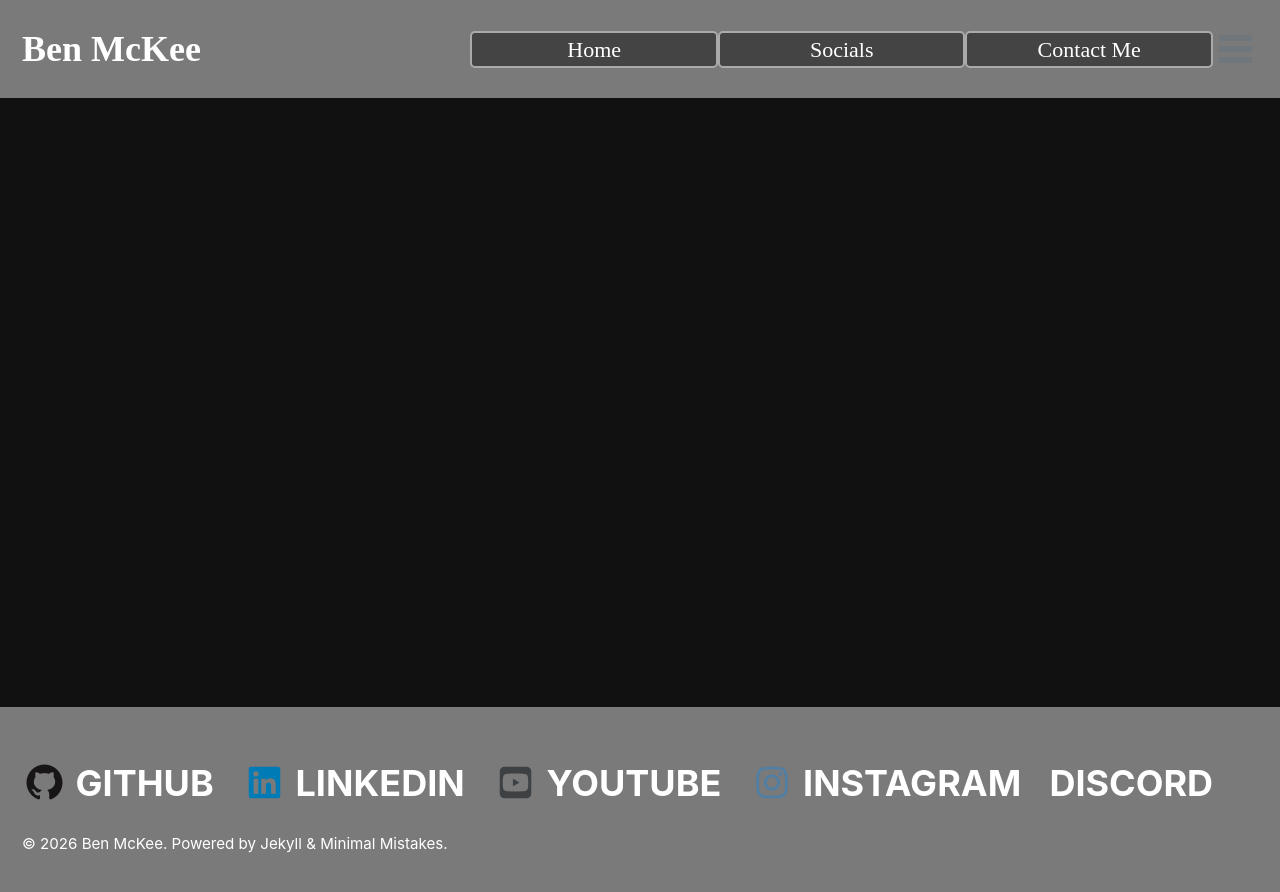
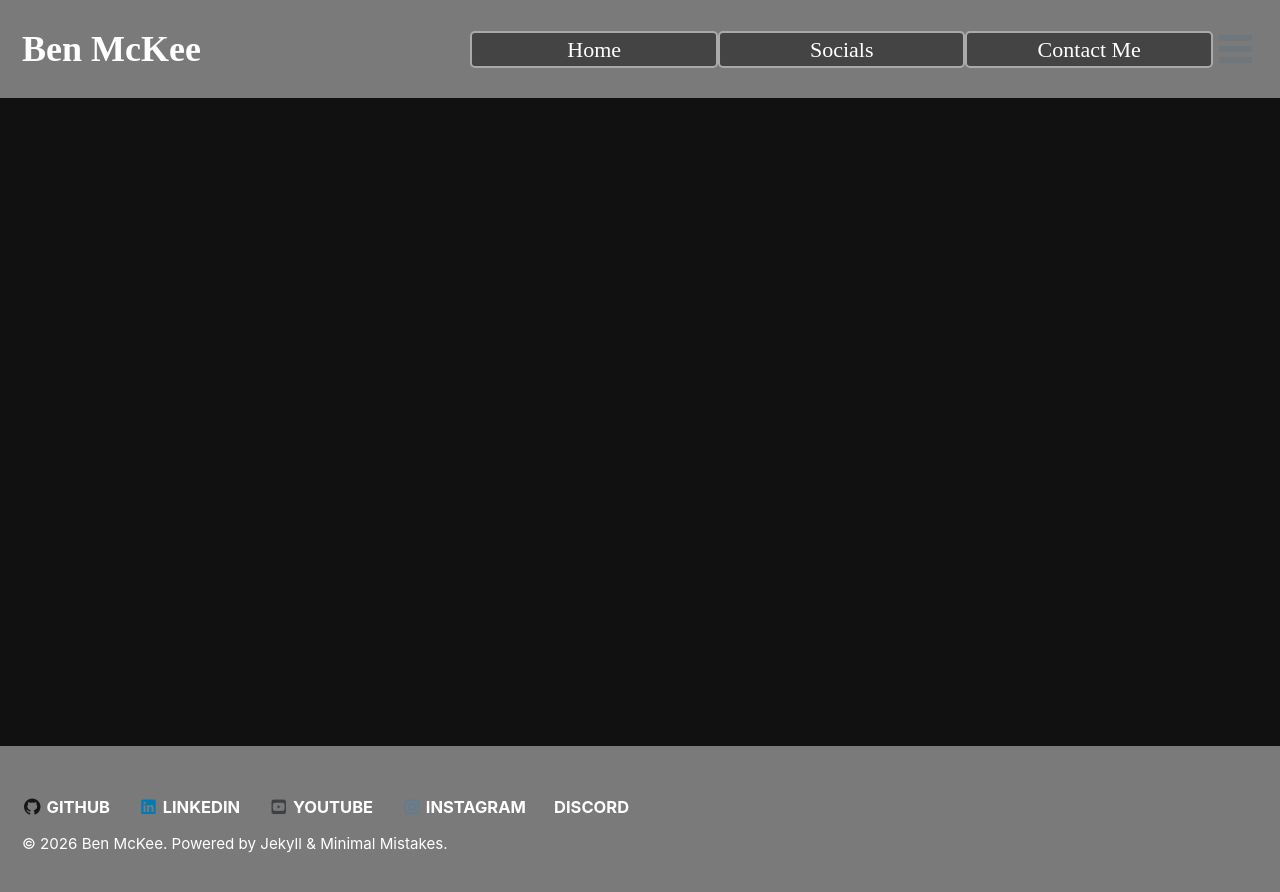
Before and after one commit to Bugglenuggets/Bugglenuggets.github.io, a Jekyll site: the page built from _pages/page-socials.md, in a window 1280 px wide. Shown: the top 892 px of the page. Built offline with Jekyll 4.4.1, drawn with Linux system fonts in a browser that asks for light colours.

Commit message:
Update _footer.scss

```diff
--- a/_sass/minimal-mistakes/_footer.scss
+++ b/_sass/minimal-mistakes/_footer.scss
@@ -61,7 +61,7 @@
     padding-top: 5px;
     padding-bottom: 5px;
     font-family: $sans-serif-narrow;
-    font-size: 36px;
+    font-size: $type-size-6;
     text-transform: uppercase;
   }
 
```
